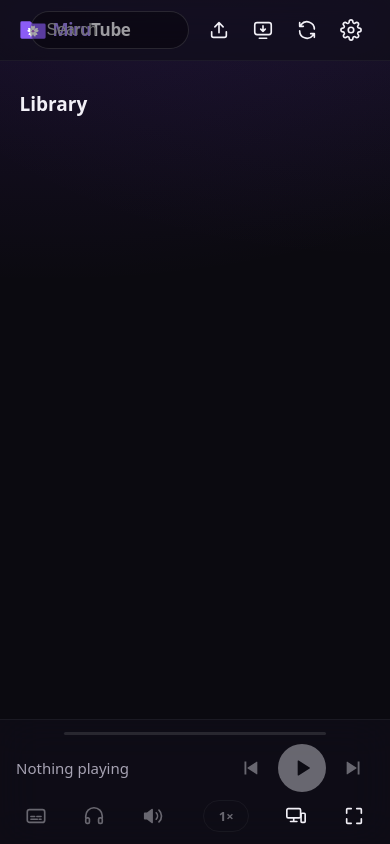
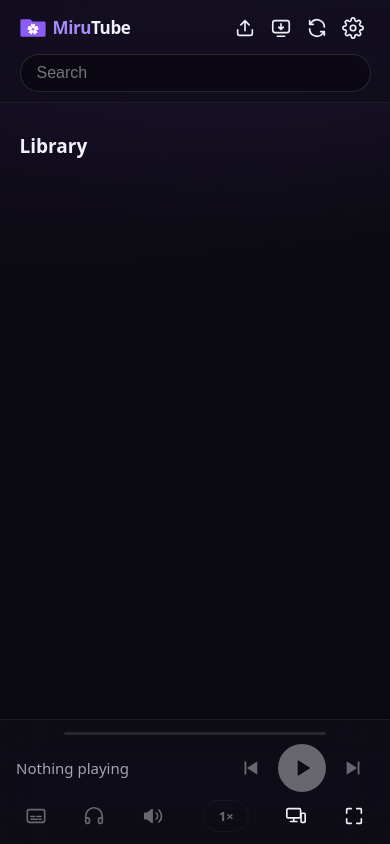
Before and after one commit to komorebinator/mirutube, a plain HTML site: page mirutube/static/index.html in a window 390 px wide. Drawn offline with Linux system fonts and the light colour scheme; no server answers.

Commit message:
Give search a row of its own on a phone
On a phone the top bar could not hold the logo, the QR button, search and
four buttons in one row: search slid under the logo. Below about 600px
search now takes a row of its own under the rest, across the whole width;
the buttons are a little smaller there, so the progress bar beside upload
fits too, and on the narrowest windows the logo shows the mark without the
name.

Co-Authored-By: Claude Opus 5.5 <noreply@anthropic.com>

```diff
--- a/mirutube/static/style.css
+++ b/mirutube/static/style.css
@@ -601,10 +601,17 @@ body.bar-hidden, body.bar-hidden #player { cursor: none; }
   .np-thumb { width: 64px; }
 }
 @media (max-width: 600px) {
-  .top { gap: 10px; }
+  /* search on a row of its own under the logo and the buttons */
+  .top { gap: 10px; flex-wrap: wrap; row-gap: 8px; }
+  .search-wrap { order: 3; flex: 1 0 100%; }
+  .top-end { gap: 0; }
+  .top .icon-button { width: 36px; height: 36px; }
   .logo { flex: 0 0 auto; gap: 7px; }
   .logo-mark { width: 26px; height: 26px; }
   .logo-name { font-size: 17px; }
   .continue-panel { padding: 2px 12px 14px; }
   .row-arrow { display: none; }
 }
+@media (max-width: 380px) {
+  .logo-name { display: none; }
+}
```
Also changed, not shown: 1 other file.
